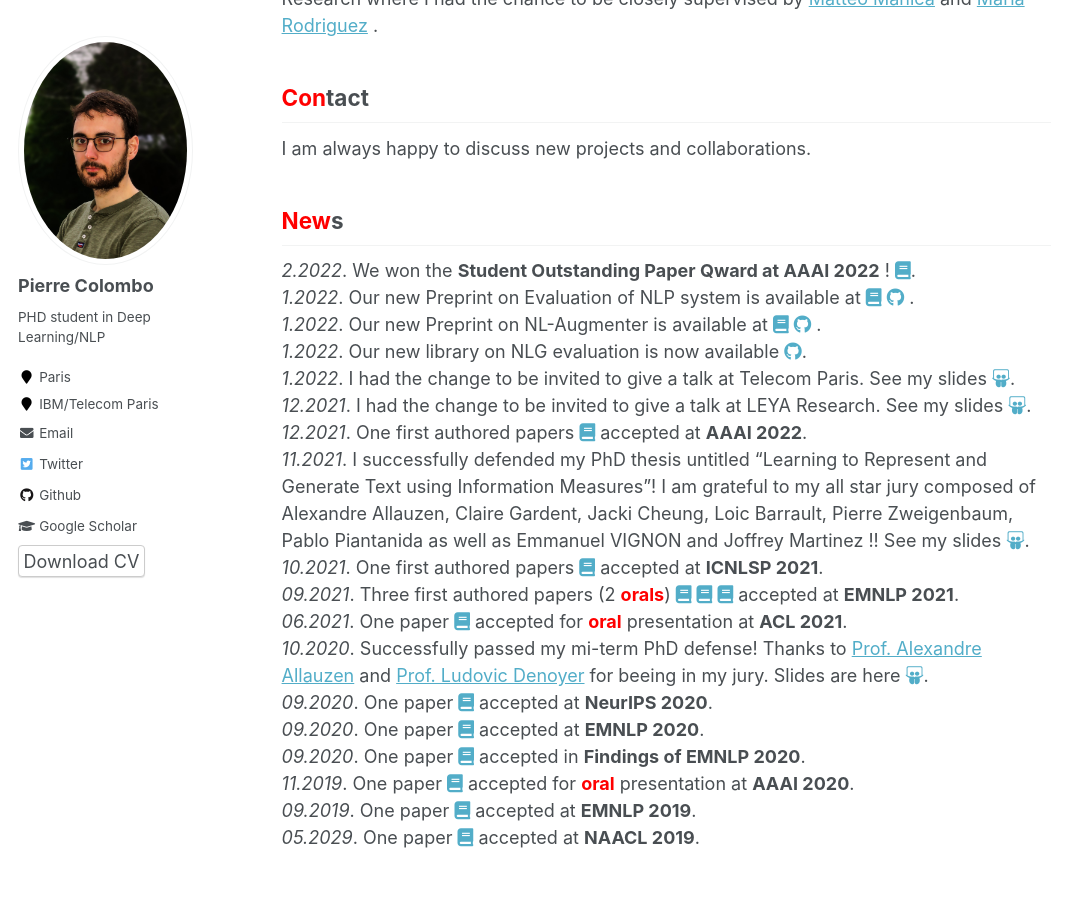
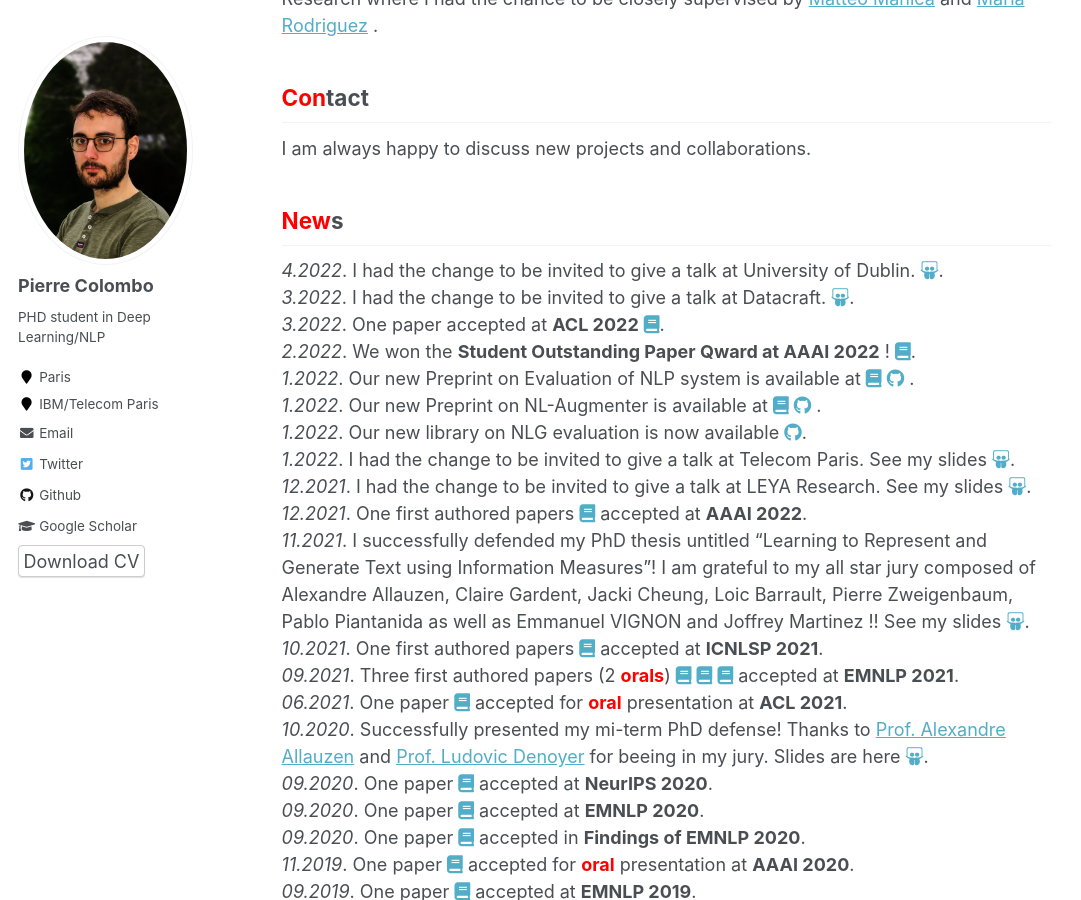
Before and after one commit to PierreColombo/PierreColombo.github.io, a Jekyll site: the page built from _pages/about.md, in a window 1280 px wide and 900 px high, scrolled down 582 px. Shown: the whole window, without its empty margins (0-1081 px from the left). Built offline with Jekyll 4.4.1, drawn with Linux system fonts in a browser that asks for light colours.

Commit message:
adding news

```diff
--- a/_pages/about.md
+++ b/_pages/about.md
@@ -34,6 +34,9 @@ I am always happy to discuss new projects and collaborations.
 
 <span style="color:red">New</span>s
 ------
+*4.2022*.   I had the change to be invited to give a talk at University of Dublin.  <a href=""><i class="fab fa-slideshare"> </i></a>.<br>
+*3.2022*.  I had the change to be invited to give a talk at Datacraft. <a href=""><i class="fab fa-slideshare"> </i></a>.<br>
+*3.2022*. One paper accepted at **ACL 2022**  <a href=""><i class="fas fa-book"> </i></a>.<br>
 *2.2022*. We won the **Student Outstanding Paper Qward at AAAI 2022** ! <a href="https://aaai.org/Conferences/AAAI-22/wp-content/uploads/2022/02/AAAI-22-Paper-Awards.pdf"><i class="fas fa-book"> </i></a>.<br>
 *1.2022*. Our new Preprint on Evaluation of NLP system is available at <a href="https://arxiv.org/abs/2202.03799"><i class="fas fa-book"></i></a> <a href="https://github.com/PierreColombo/RankingNLPSystems"><i class="fab fa-github"></i></a>  .<br>
 *1.2022*. Our new Preprint on NL-Augmenter is available at <a href="https://arxiv.org/abs/2112.02721"><i class="fas fa-book"></i></a> <a href="https://github.com/GEM-benchmark/NL-Augmenter"><i class="fab fa-github"></i></a>  .<br>
@@ -51,7 +54,7 @@ at **ICNLSP 2021**.  <br>
 accepted at **EMNLP 2021**.  <br>
 *06.2021*. One paper <a href="https://arxiv.org/abs/2105.02685"><i class="fas fa-book"></i></a>   accepted
 for <span style="color:red">**oral**</span> presentation at **ACL 2021**.     <br>
-*10.2020*. Successfully passed my mi-term PhD defense! Thanks to [Prof. Alexandre Allauzen](https://allauzen.github.io/)
+*10.2020*. Successfully presented my mi-term PhD defense! Thanks to [Prof. Alexandre Allauzen](https://allauzen.github.io/)
 and [Prof. Ludovic Denoyer](http://www-connex.lip6.fr/~denoyer/wordpress/) for beeing in my jury. Slides are here <a href="https://pierrecolombo.github.io//files/mi-parcours.pdf"><i class="fab fa-slideshare"></i></a>.   <br>
 *09.2020*. One paper  <a href="https://arxiv.org/abs/2003.11593"><i class="fas fa-book"></i></a>  accepted at **NeurIPS
 2020**.   <br>
```
